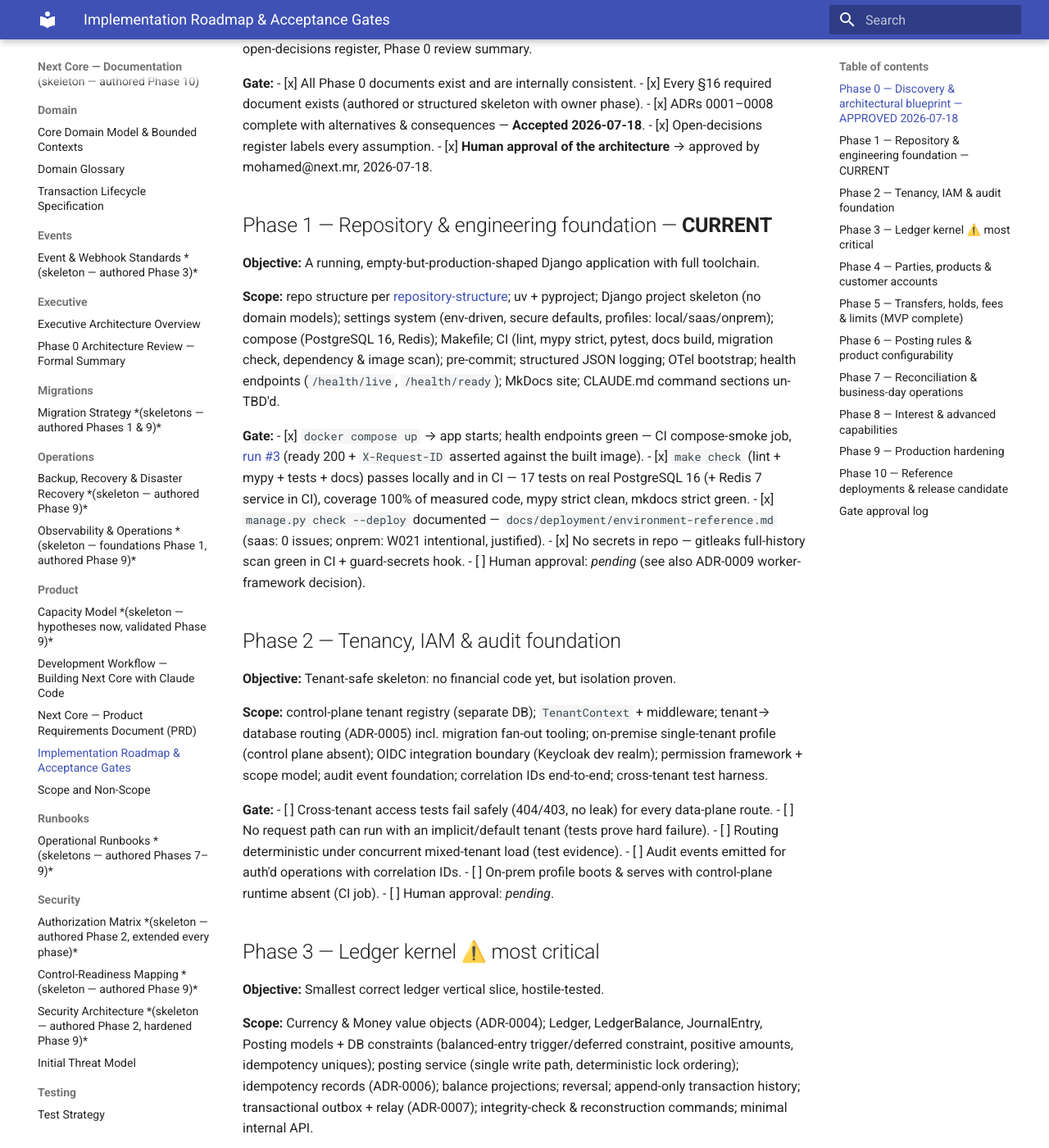
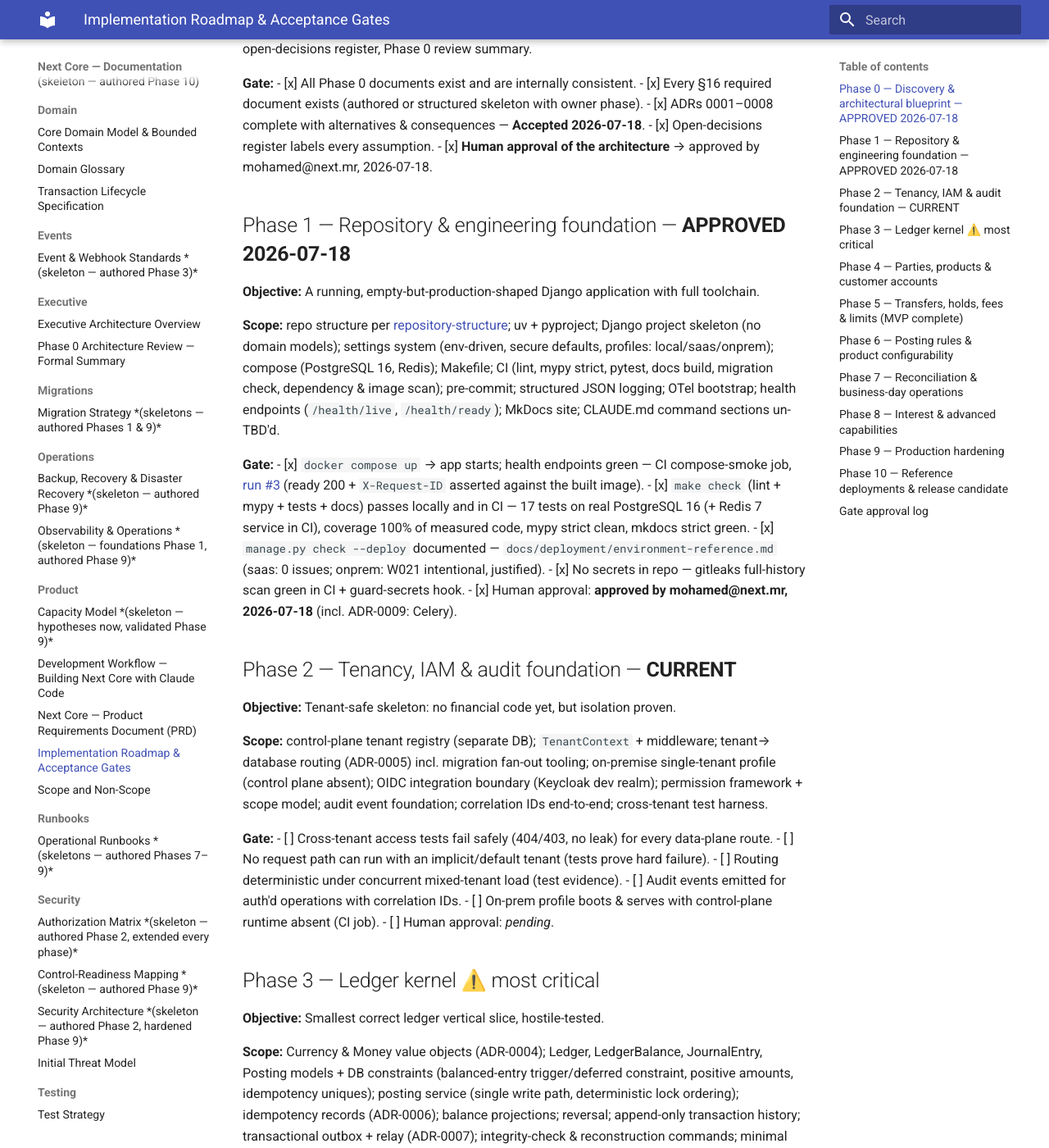
Before and after one commit to medext/core-cbs, an MkDocs documentation site: the page built from docs/product/roadmap.md, in a window 1280 px wide and 1400 px high, scrolled down 760 px. Shown: the whole window at 82% size. Built offline with MkDocs 1.6.1 and Material for MkDocs 9.7.7, drawn with Linux system fonts in a browser that asks for light colours; some of the changed text lies outside the part shown.

Commit message:
chore: record Phase 1 gate approval; open Phase 2
- Roadmap: Phase 1 approved (mohamed@next.mr, 2026-07-18), Phase 2 CURRENT
- ADR-0009 (Celery reliability profile) Proposed -> Accepted; OD-5 confirmed
- STATUS.md: Phase 2 slice backlog (tenancy, control plane, migration
  fan-out, audit foundation, IAM boundary, profiles, gate suites)

Co-Authored-By: Claude Opus 4.8 <noreply@anthropic.com>
Claude-Session: https://claude.ai/code/session_01JxQxVEfzgmyDwL18XZY2WV

```diff
--- a/docs/product/roadmap.md
+++ b/docs/product/roadmap.md
@@ -29,7 +29,7 @@ open-decisions register, Phase 0 review summary.
 - [x] Open-decisions register labels every assumption.
 - [x] **Human approval of the architecture** → approved by mohamed@next.mr, 2026-07-18.
 
-## Phase 1 — Repository & engineering foundation — **CURRENT**
+## Phase 1 — Repository & engineering foundation — **APPROVED 2026-07-18**
 
 **Objective:** A running, empty-but-production-shaped Django application with full toolchain.
 
@@ -50,9 +50,9 @@ MkDocs site; CLAUDE.md command sections un-TBD'd.
 - [x] `manage.py check --deploy` documented — `docs/deployment/environment-reference.md`
       (saas: 0 issues; onprem: W021 intentional, justified).
 - [x] No secrets in repo — gitleaks full-history scan green in CI + guard-secrets hook.
-- [ ] Human approval: _pending_ (see also ADR-0009 worker-framework decision).
+- [x] Human approval: **approved by mohamed@next.mr, 2026-07-18** (incl. ADR-0009: Celery).
 
-## Phase 2 — Tenancy, IAM & audit foundation
+## Phase 2 — Tenancy, IAM & audit foundation — **CURRENT**
 
 **Objective:** Tenant-safe skeleton: no financial code yet, but isolation proven.
 
@@ -171,3 +171,4 @@ checklist; known-limitations register; production-readiness review.
 | Phase | Approved by | Date | Notes |
 |---|---|---|---|
 | 0 | mohamed@next.mr | 2026-07-18 | Blueprint + ADRs 0001–0008 accepted; Phase 1 authorized |
+| 1 | mohamed@next.mr | 2026-07-18 | Engineering foundation accepted (CI run #3 evidence); ADR-0009 (Celery) accepted; Phase 2 authorized |
```
Also changed, not shown: STATUS.md (+18 -3 lines), docs/decisions/adr/0009-worker-framework.md (+2 -2 lines), docs/decisions/adr/README.md (+1 -1 lines), docs/decisions/open-decisions.md (+1 -1 lines).
